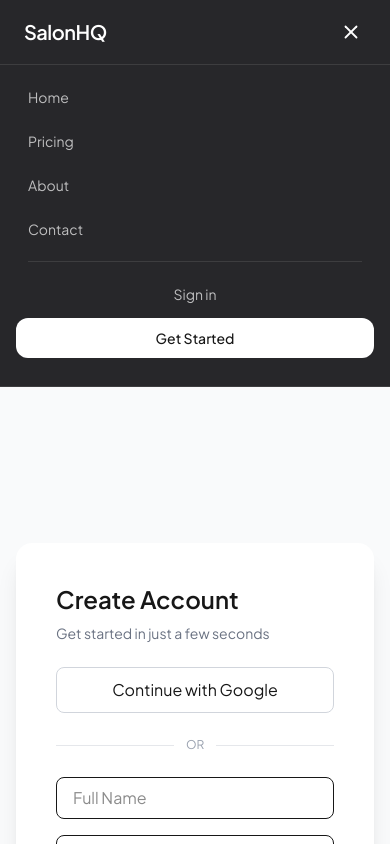
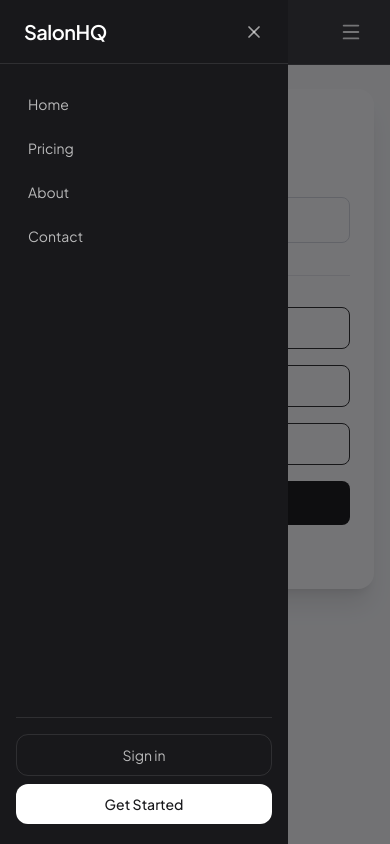
Before and after one commit to salithach/salon-management-system, a Next.js app: page /register in a window 390 px wide. Both pictures are taken after a click on the button "Open menu". Shown: the top 844 px of the page. Built offline with nearby package versions, Linux system fonts and the light colour scheme.

Commit message:
Change login and register views

```diff
--- a/app/login/page.tsx
+++ b/app/login/page.tsx
@@ -25,7 +25,7 @@
     }
 
     return (
-        <div className="min-h-screen flex items-center justify-center bg-gray-50 px-4">
+        <div className="flex-1 flex items-start md:items-center justify-center bg-gray-50 px-4 py-6 md:py-8">
             <div className="w-full max-w-4xl grid md:grid-cols-2 bg-white shadow-xl rounded-2xl overflow-hidden">
 
                 {/* Left Panel (branding) */}
@@ -39,7 +39,7 @@
                 </div>
 
                 {/* Right Panel (form) */}
-                <div className="p-10">
+                <div className="p-6 sm:p-10">
                     <h2 className="text-2xl font-semibold mb-2">Sign In</h2>
                     <p className="text-sm text-gray-500 mb-6">Enter your credentials to continue</p>
 
--- a/app/register/page.tsx
+++ b/app/register/page.tsx
@@ -18,7 +18,7 @@
     }
 
     return (
-        <div className="min-h-screen flex items-center justify-center bg-gray-50 px-4">
+        <div className="flex-1 flex items-start md:items-center justify-center bg-gray-50 px-4 py-6 md:py-8">
 
             <div className="w-full max-w-4xl grid md:grid-cols-2 bg-white shadow-xl rounded-2xl overflow-hidden">
 
@@ -39,7 +39,7 @@
                 </div>
 
                 {/* Right Panel */}
-                <div className="p-10">
+                <div className="p-6 sm:p-10">
 
                     <h2 className="text-2xl font-semibold mb-2">
                         Create Account
--- a/components/Navbar.tsx
+++ b/components/Navbar.tsx
@@ -40,71 +40,33 @@
     ]
 
     return (
-        <div className="sticky top-0 left-0 w-full z-50 bg-zinc-800 backdrop-blur-md border-b border-white/10">
-                <div className="w-full flex items-center justify-between h-16 px-6 lg:px-4">
+        <>
+            {/* Mobile overlay */}
+            {open && (
+                <div
+                    className="fixed inset-0 z-40 bg-zinc-900/60 md:hidden"
+                    onClick={() => setOpen(false)}
+                />
+            )}
 
-                {/* Logo */}
-                <Link href={isLoggedIn ? "/dashboard" : "/"} className="text-white text-xl font-semibold tracking-tight hover:opacity-80 transition">
-                    SalonHQ
-                </Link>
-
-                {/* Desktop Nav — hidden when logged in */}
-                {!isLoggedIn && (
-                    <nav className="hidden md:flex items-center gap-8">
-                        {navLinks.map((link) => (
-                            <Link
-                                key={link.href}
-                                href={link.href}
-                                className="text-white/70 hover:text-white text-sm relative group transition"
-                            >
-                                {link.label}
-                                <span className="absolute left-0 -bottom-1 h-[2px] w-0 bg-white transition-all group-hover:w-full" />
-                            </Link>
-                        ))}
-                    </nav>
-                )}
-
-                {/* Desktop CTA */}
-                <div className="hidden md:flex items-center gap-3">
-                    {isLoggedIn ? (
-                        <>
-                            <button
-                                onClick={handleLogout}
-                                className="text-sm bg-white text-black px-4 py-2 rounded-full hover:opacity-90 transition"
-                            >
-                                Logout
-                            </button>
-                        </>
-                    ) : (
-                        <>
-                            <Link href="/login" className="text-white/70 hover:text-white text-sm transition">
-                                Sign in
-                            </Link>
-                            <Link href="/register" className="text-sm bg-white text-black px-4 py-2 rounded-full hover:opacity-90 transition">
-                                Get Started
-                            </Link>
-                        </>
-                    )}
+            {/* Mobile drawer */}
+            <aside
+                className={`fixed inset-y-0 left-0 z-50 flex flex-col w-72 bg-zinc-900 text-white transform transition-transform duration-300 md:hidden ${
+                    open ? "translate-x-0" : "-translate-x-full"
+                }`}
+            >
+                {/* Drawer header */}
+                <div className="h-16 flex items-center justify-between px-6 border-b border-white/10 shrink-0">
+                    <Link href="/" onClick={() => setOpen(false)} className="text-xl font-semibold tracking-tight hover:opacity-80 transition">
+                        SalonHQ
+                    </Link>
+                    <button onClick={() => setOpen(false)} className="text-white/60 hover:text-white transition">
+                        <X size={20} />
+                    </button>
                 </div>
 
-                {/* Mobile hamburger */}
-                <button
-                    onClick={() => setOpen(!open)}
-                    className="md:hidden p-1 text-white"
-                    aria-label="Toggle menu"
-                >
-                    {open ? <X size={22} /> : <Menu size={22} />}
-                </button>
-            </div>
-
-            {/* Mobile Menu */}
-            <div
-                className={`md:hidden border-t border-white/10 bg-brand transition-all duration-300 overflow-y-auto ${
-                    open ? "max-h-[80vh] py-3" : "max-h-0 overflow-hidden"
-                }`}
-            >
-                <div className="px-4 flex flex-col gap-1 pb-4">
-
+                {/* Drawer content */}
+                <div className="flex flex-col flex-1 overflow-y-auto px-4 py-5 gap-1">
                     {isLoggedIn ? (
                         <>
                             <Link
@@ -112,14 +74,12 @@
                                 onClick={() => setOpen(false)}
                                 className="flex items-center gap-3 px-3 py-2.5 rounded-lg hover:bg-white/10 transition group mb-1"
                             >
-                                <div className="w-8 h-8 rounded-full bg-white/20 flex items-center justify-center text-xs font-semibold text-white shrink-0">
-                                    U
-                                </div>
+                                <div className="w-8 h-8 rounded-full bg-white/20 flex items-center justify-center text-xs font-semibold text-white shrink-0">U</div>
                                 <div className="flex-1">
                                     <p className="text-sm font-semibold text-white leading-none">My Account</p>
                                     <p className="text-xs text-white/50 mt-0.5">View profile</p>
                                 </div>
-                                <span className="ml-auto text-white/40 group-hover:text-white transition"><ChevronRight size={14} /></span>
+                                <ChevronRight size={14} className="text-white/40 group-hover:text-white transition" />
                             </Link>
                             <div className="h-px bg-white/10 mx-1 mb-1" />
                             {dashboardLinks.map((item) => {
@@ -136,10 +96,10 @@
                                     </Link>
                                 )
                             })}
-                            <div className="pt-3 px-1">
+                            <div className="mt-auto pt-4 border-t border-white/10">
                                 <button
                                     onClick={handleLogout}
-                                    className="w-full bg-white text-brand text-sm font-medium py-2.5 rounded-xl hover:opacity-90 transition"
+                                    className="w-full bg-white text-zinc-900 text-sm font-medium py-2.5 rounded-xl hover:opacity-90 transition"
                                 >
                                     Logout
                                 </button>
@@ -157,25 +117,83 @@
                                     {link.label}
                                 </Link>
                             ))}
-                            <div className="h-px bg-white/10 mx-3 my-2" />
-                            <Link
-                                href="/login"
-                                onClick={() => setOpen(false)}
-                                className="text-white/70 hover:text-white text-sm text-center py-2.5 rounded-xl hover:bg-white/10 transition"
-                            >
-                                Sign in
-                            </Link>
-                            <Link
-                                href="/register"
-                                onClick={() => setOpen(false)}
-                                className="bg-white text-brand text-sm font-medium py-2.5 rounded-xl text-center hover:opacity-90 transition"
-                            >
-                                Get Started
-                            </Link>
+                            <div className="mt-auto pt-4 border-t border-white/10 flex flex-col gap-2">
+                                <Link
+                                    href="/login"
+                                    onClick={() => setOpen(false)}
+                                    className="text-white/70 hover:text-white text-sm text-center py-2.5 rounded-xl hover:bg-white/10 transition border border-white/10"
+                                >
+                                    Sign in
+                                </Link>
+                                <Link
+                                    href="/register"
+                                    onClick={() => setOpen(false)}
+                                    className="bg-white text-zinc-900 text-sm font-medium py-2.5 rounded-xl text-center hover:opacity-90 transition"
+                                >
+                                    Get Started
+                                </Link>
+                            </div>
                         </>
                     )}
                 </div>
+            </aside>
+
+            {/* Top bar (sticky) */}
+            <div className="sticky top-0 left-0 w-full z-30 bg-zinc-800 backdrop-blur-md border-b border-white/10">
+                <div className="w-full flex items-center justify-between h-16 px-6 lg:px-4">
+
+                    {/* Logo */}
+                    <Link href={isLoggedIn ? "/dashboard" : "/"} className="text-white text-xl font-semibold tracking-tight hover:opacity-80 transition">
+                        SalonHQ
+                    </Link>
+
+                    {/* Desktop Nav */}
+                    {!isLoggedIn && (
+                        <nav className="hidden md:flex items-center gap-8">
+                            {navLinks.map((link) => (
+                                <Link
+                                    key={link.href}
+                                    href={link.href}
+                                    className="text-white/70 hover:text-white text-sm relative group transition"
+                                >
+                                    {link.label}
+                                    <span className="absolute left-0 -bottom-1 h-[2px] w-0 bg-white transition-all group-hover:w-full" />
+                                </Link>
+                            ))}
+                        </nav>
+                    )}
+
+                    {/* Desktop CTA */}
+                    <div className="hidden md:flex items-center gap-3">
+                        {isLoggedIn ? (
+                            <button
+                                onClick={handleLogout}
+                                className="text-sm bg-white text-black px-4 py-2 rounded-full hover:opacity-90 transition"
+                            >
+                                Logout
+                            </button>
+                        ) : (
+                            <>
+                                <Link href="/login" className="text-white/70 hover:text-white text-sm transition">
+                                    Sign in
+                                </Link>
+                                <Link href="/register" className="text-sm bg-white text-black px-4 py-2 rounded-full hover:opacity-90 transition">
+                                    Get Started
+                                </Link>
+                            </>
+                        )}
+                    </div>
+
+                    {/* Mobile hamburger */}
+                    <button
+                        onClick={() => setOpen(true)}
+                        className="md:hidden p-1 text-white"
+                        aria-label="Open menu"
+                    >
+                        <Menu size={22} />
+                    </button>
+                </div>
             </div>
-        </div>
+        </>
     )
 }
```
